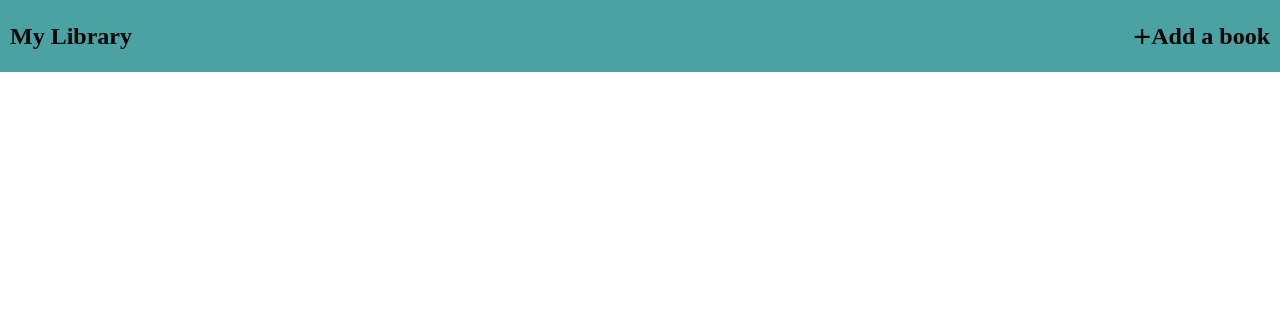
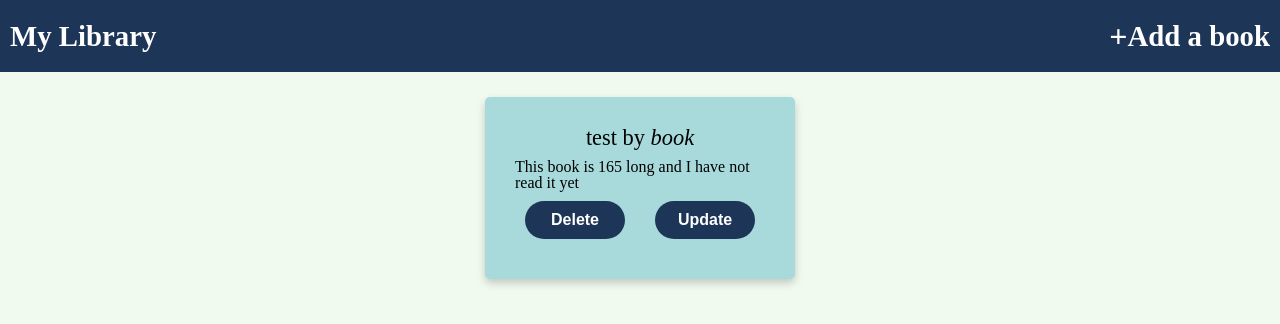
Before and after one commit to gaetansbaffi/library, a plain HTML site: page index.html in a window 1280 px wide. Drawn offline with Linux system fonts and the light colour scheme.

Commit message:
Polished project improved design and tweaked the update function

```diff
--- a/app.js
+++ b/app.js
@@ -9,6 +9,14 @@ function Book(title, author, pages, read) {
   this.pages = pages;
   this.read = read;
 }
+
+let exampleBook = new Book("test", "book", 165, false);
+myLibrary.push(exampleBook);
+
+Book.prototype.changeReadStatus = (book) => {
+  book.read = true;
+  generateCard(myLibrary);
+};
 
 function addBookToLibrary(title, author, pages, read) {
   let userBook = new Book(title, author, pages, read);
@@ -30,15 +38,15 @@ function generateCard(library) {
     let readBtn = document.createElement("button");
 
     card.className = "card";
-    removeBtn.textContent = "delete";
+    removeBtn.textContent = "Delete";
     removeBtn.className = "delete";
     removeBtn.setAttribute("data", index);
 
-    readBtn.textContent = "I have read it!";
+    readBtn.textContent = "Update";
     readBtn.className = "read";
-    cardHeader.textContent = book.title;
-    cardText.textContent = `Written by ${book.author}, is ${book.pages} long, ${
-      book.read ? "I have read it" : "I have not read it"
+    cardHeader.innerHTML = `<strong>${book.title}</strong> by <em>${book.author}</em>`;
+    cardText.textContent = `This book is ${book.pages} long and ${
+      book.read ? "I have read it" : "I have not read it yet"
     }`;
 
     card.appendChild(cardHeader);
@@ -75,7 +83,8 @@ function removeCard(index) {
 
 function readBook(e) {
   let data = parseInt(e.target.previousSibling.getAttribute("data"));
-  myLibrary[data].read = true;
+  console.log(myLibrary[data]);
+  myLibrary[data].changeReadStatus(myLibrary[data]);
   generateCard(myLibrary);
 }
 
@@ -101,5 +110,5 @@ function addBook(e) {
   generateCard(myLibrary);
   form.classList.toggle("hidden");
 }
-
+generateCard(myLibrary);
 newBookButton.addEventListener("click", showForm);
--- a/style.css
+++ b/style.css
@@ -130,6 +130,14 @@ table {
 
 /* end of reset */
 
+em {
+  font-style: italic;
+}
+
+body {
+  background: #f1faee;
+}
+
 .hidden {
   display: none;
 }
@@ -139,9 +147,10 @@ ul {
   justify-content: space-between;
   align-items: center;
   padding: 20px 10px;
-  background-color: #4aa3a2;
+  background-color: #1d3557;
   font-weight: bold;
-  font-size: 1.5rem;
+  font-size: 1.8rem;
+  color: white;
 }
 
 li span {
@@ -174,22 +183,55 @@ form div input {
   background-color: #a7e0e0;
 }
 
+.container {
+  display: flex;
+  flex-wrap: wrap;
+  background-color: #f1faee;
+}
+
 .card {
-  border: 1px solid black;
-  width: minMa;
+  box-shadow: 0 4px 8px 0 rgba(0, 0, 0, 0.2);
+  transition: 0.3s;
+  width: 30%;
+  height: 20%;
+  max-height: 200px;
+  max-width: 250px;
+  margin: 25px auto;
   padding: 30px;
-  margin: 10px 10px;
-  display: flex;
-  flex-direction: column;
+  border-radius: 5px;
+  background-color: #a8dadc;
+}
+
+.card:hover {
+  box-shadow: 0 8px 16px 0 rgba(0, 0, 0, 0.2);
 }
 
 .card h3 {
   text-align: center;
   font-size: 1.4rem;
+  margin-bottom: 10px;
 }
 
 .cardBtns {
   display: flex;
-  justify-content: space-evenly;
+  justify-content: space-between;
   margin: 10px;
 }
+
+button {
+  background-color: #1d3557;
+  padding: 0.6rem;
+  color: white;
+  font-size: 1rem;
+  font-weight: bolder;
+  border: none;
+  border-radius: 25px;
+  cursor: pointer;
+  width: 100px;
+}
+
+button:hover {
+  transition: all 0.3s;
+  width: 120px;
+  background-color: #457b9d;
+}
```
